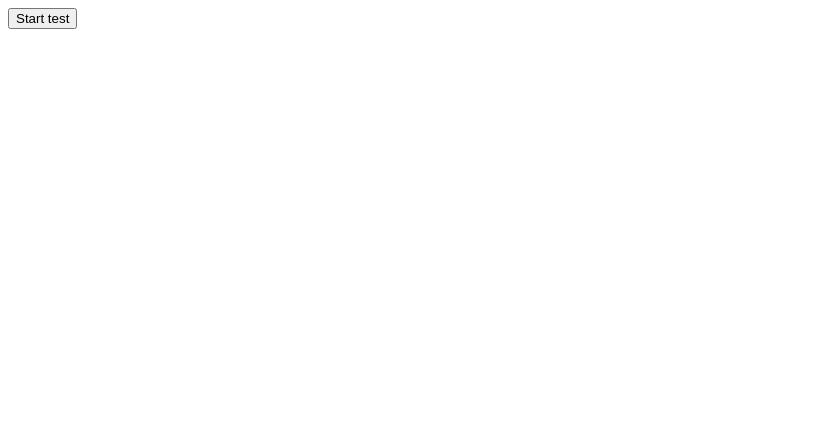
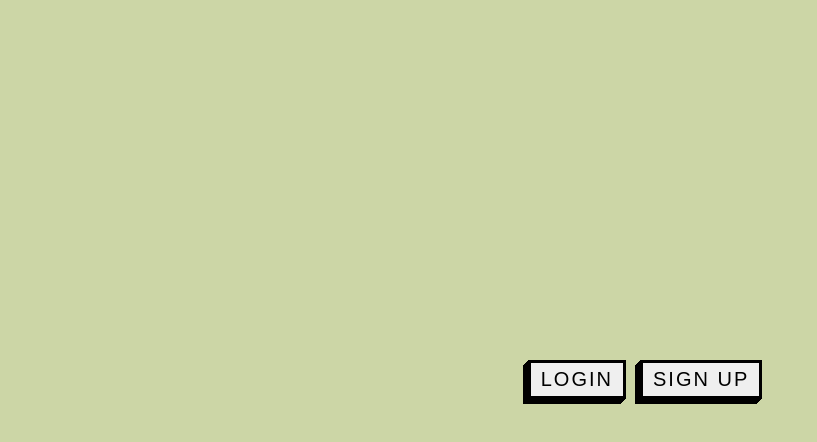
Before and after one commit to dfnsilva/Ikinokotte, a website: page public/index.html in a window 1280 px wide. Shown: the whole page, without its empty margins (0-817 px from the left). Drawn offline with Linux system fonts and the light colour scheme.

Commit message:
commiters
C:

```diff
--- /dev/null
+++ b/public/css/contentStyle.css
@@ -0,0 +1,3 @@
+body{
+    background-color: #CCD6A6;
+}
--- /dev/null
+++ b/public/css/loginStyle.css
@@ -0,0 +1,28 @@
+.buttonLS{
+    margin-top: 45vh;
+    text-align: center;
+}
+
+.buttonD{
+    font-family: Arial, Helvetica, sans-serif;
+    font-size: 20px;
+    letter-spacing: 2px;
+    text-decoration: none;
+    text-transform: uppercase;
+    color: #000;
+    cursor: pointer;
+    border: 3px solid;
+    padding: 0.25em 0.5em;
+    box-shadow: -1px 1px 0px 0px, -2px 2px 0px 0px, -3px 3px 0px 0px, -4px 4px 0px 0px, -5px 5px 0px 0px;
+    position: relative;
+    user-select: none;
+    -webkit-user-select: none;
+    touch-action: manipulation;
+    margin-left: 10px;
+}
+
+.buttonD:active {
+    box-shadow: 0px 0px 0px 0px;
+    top: 5px;
+    left: -5px;
+}
--- a/public/index.html
+++ b/public/index.html
@@ -4,13 +4,22 @@
     <meta charset="UTF-8">
     <meta http-equiv="X-UA-Compatible" content="IE=edge">
     <meta name="viewport" content="width=device-width, initial-scale=1.0">
-    <title>Document</title>
+    <title>Ikinokotte</title>
+    <link href="css/loginStyle.css" rel="stylesheet">
+    <link href="css/contentStyle.css" rel="stylesheet">
     <script src="scripts/script.js"></script>
 </head>
-<body>
+<body style="overflow: hidden;">
+  <!--
     <button id="start" onclick="startTest()">Start test</button>
     <div style="visibility:hidden;" class="hide1" id="test">50</div>
     <button style="visibility:hidden;" class="hide1" onclick="testIncrement()">Increment 5</button>
-    <div style="visibility:hidden;" class="hide1" id="time">--.--</div>
+    <div style="visibility:hidden;" class="hide1" id="time">--.--</div>-->
+<div class="login">
+    <div class="buttonLS">
+      <button class="buttonD">Login</button>
+      <button class="buttonD">Sign Up</button>
+    </div>
+</div>
 </body>
 </html>
```
Also changed, not shown: public/css/style.css (deleted).
